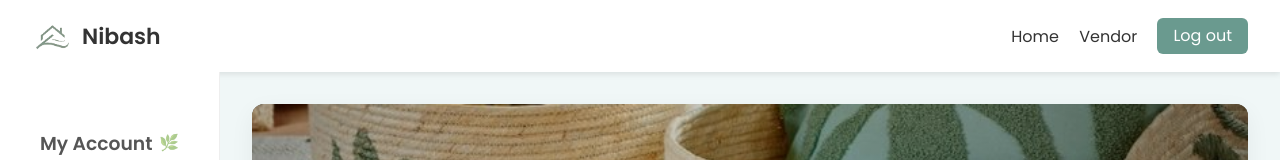
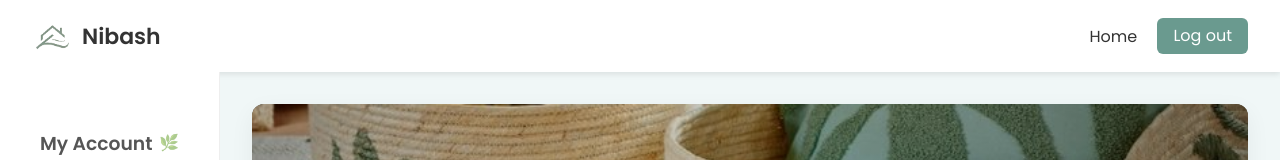
Before and after one commit to mahiii062/project250, a website: page header/architect.html in a window 1280 px wide. Shown: the top 160 px of the page. Drawn offline with Linux system fonts and the light colour scheme.

Commit message:
Update architect.html

```diff
--- a/header/architect.html
+++ b/header/architect.html
@@ -230,7 +230,7 @@
     <div class="logo"><img src="../images/mainLogo.png" alt="Nibash Logo" class="logo-img">Nibash</div>
     <nav>
       <a href="../users/customer.html">Home</a>
-      <a href="../users/vendor.html">Vendor</a>
+
       <a href="../index.html" class="logout-btn">Log out</a>
     </nav>
   </header>
```
